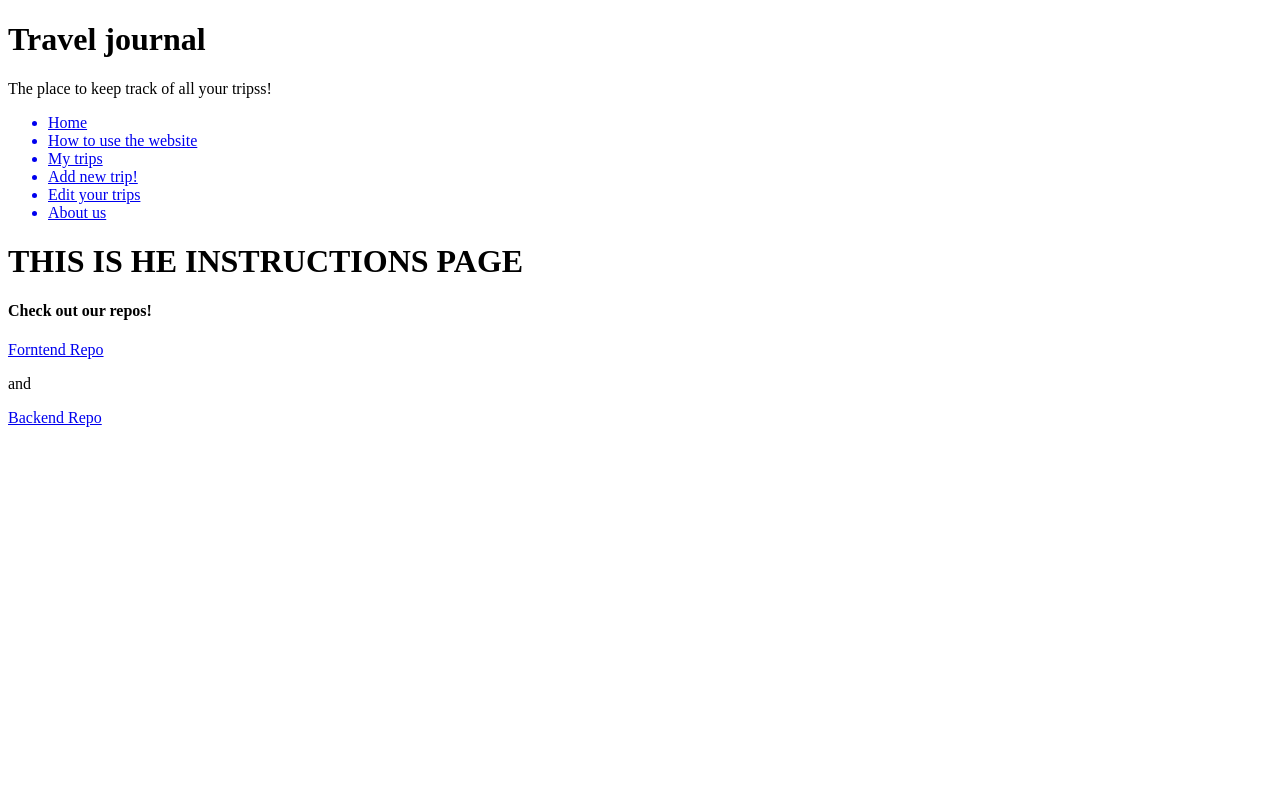
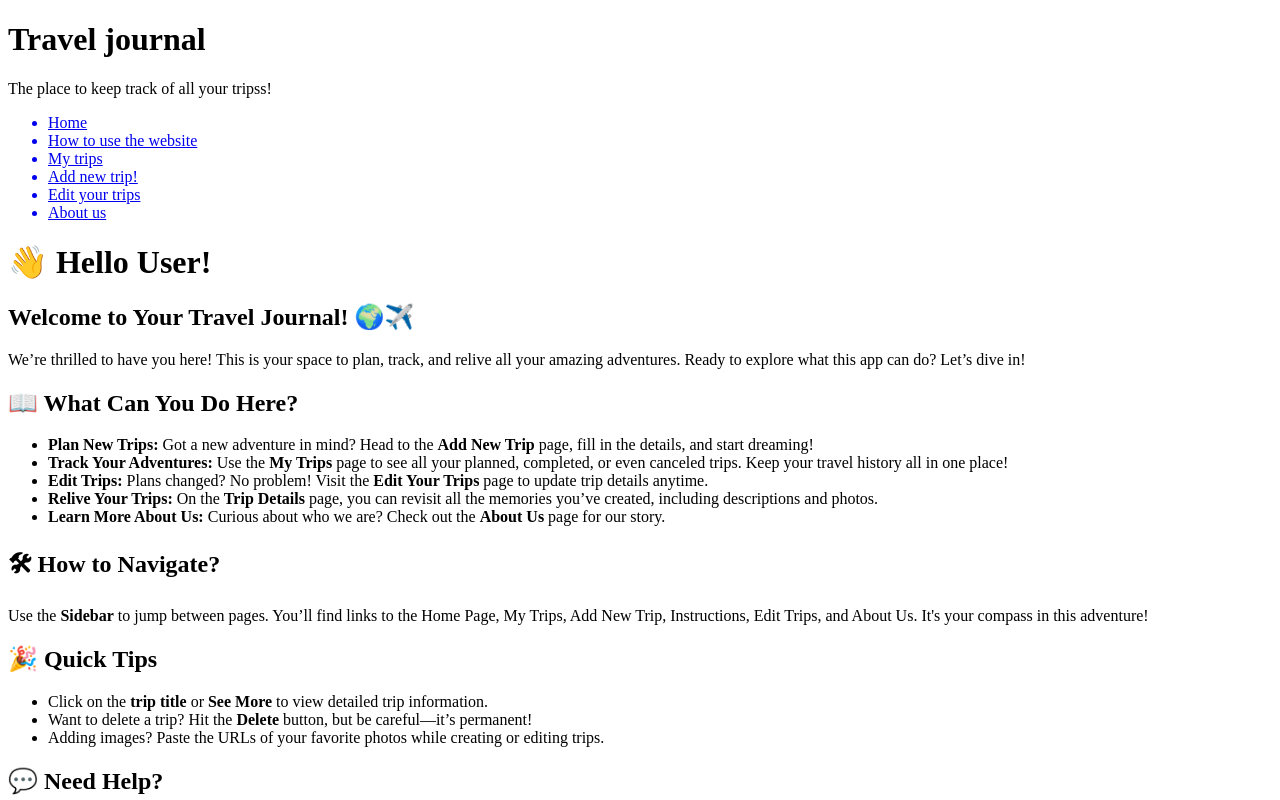
Before and after one commit to LenaH92/travel-journal-forntend, a React (Vite) app: page /instructions in a window 1280 px wide. Shown: the top 800 px of the page. Built offline with nearby package versions, Linux system fonts and the light colour scheme; no server answers.

Commit message:
instructions page updated

```diff
--- a/src/pages/InstructionsPage.jsx
+++ b/src/pages/InstructionsPage.jsx
@@ -1,5 +1,57 @@
+import React from "react";
+
 const InstructionsPage = () => {
-    return (<h1>THIS IS HE INSTRUCTIONS PAGE</h1>);
-}
+    return (
+        <div className="instructions-page">
+            <h1>👋 Hello User!</h1>
+            <h2>Welcome to Your Travel Journal! 🌍✈️</h2>
+            <p>
+                We’re thrilled to have you here! This is your space to plan, track, and relive all your amazing adventures. Ready to explore what this app can do? Let’s dive in!
+            </p>
+
+            <h2>📖 What Can You Do Here?</h2>
+            <ul>
+                <li>
+                    <strong>Plan New Trips:</strong> Got a new adventure in mind? Head to the <strong>Add New Trip</strong> page, fill in the details, and start dreaming!
+                </li>
+                <li>
+                    <strong>Track Your Adventures:</strong> Use the <strong>My Trips</strong> page to see all your planned, completed, or even canceled trips. Keep your travel history all in one place!
+                </li>
+                <li>
+                    <strong>Edit Trips:</strong> Plans changed? No problem! Visit the <strong>Edit Your Trips</strong> page to update trip details anytime.
+                </li>
+                <li>
+                    <strong>Relive Your Trips:</strong> On the <strong>Trip Details</strong> page, you can revisit all the memories you’ve created, including descriptions and photos.
+                </li>
+                <li>
+                    <strong>Learn More About Us:</strong> Curious about who we are? Check out the <strong>About Us</strong> page for our story.
+                </li>
+            </ul>
+
+            <h2>🛠 How to Navigate?</h2>
+            <p>
+                Use the <strong>Sidebar</strong> to jump between pages. You’ll find links to the Home Page, My Trips, Add New Trip, Instructions, Edit Trips, and About Us. It's your compass in this adventure!
+            </p>
+
+            <h2>🎉 Quick Tips</h2>
+            <ul>
+                <li>Click on the <strong>trip title</strong> or <strong>See More</strong> to view detailed trip information.</li>
+                <li>Want to delete a trip? Hit the <strong>Delete</strong> button, but be careful—it’s permanent!</li>
+                <li>
+                    Adding images? Paste the URLs of your favorite photos while creating or editing trips.
+                </li>
+            </ul>
+
+            <h2>💬 Need Help?</h2>
+            <p>
+                Got questions or suggestions? Let us know—we’d love to hear from you and make this app even better for you!
+            </p>
+
+            <p>
+                So, what are you waiting for? Click around, explore, and start your next journey. Happy travels! 🌟
+            </p>
+        </div>
+    );
+};
 
 export default InstructionsPage;
```
